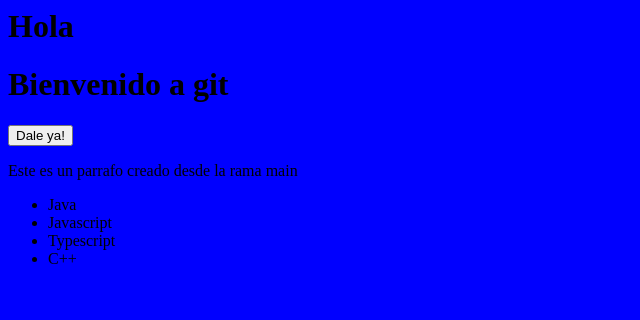
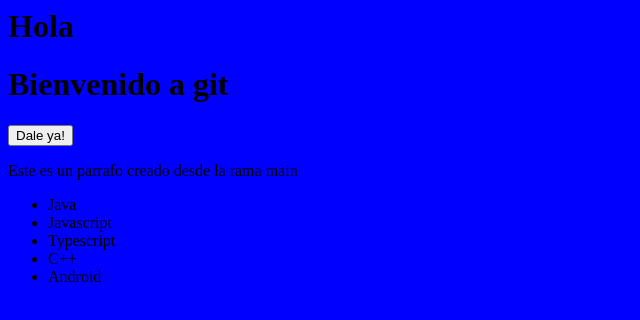
Before and after one commit to JkoolCode/RepoPrueba1, a plain HTML site: page index.html in a window 1280 px wide. Shown: the full height of the page, 0-640 px from the left. Drawn offline with Linux system fonts and the light colour scheme.

Commit message:
Cambio dos

```diff
--- a/index.html
+++ b/index.html
@@ -16,6 +16,7 @@
 				<li>Javascript</li>
 				<li>Typescript</li>
 				<li>C++</li>
+				<li>Android</li>
 			</ul>
 		</div>
 	</body>
```
